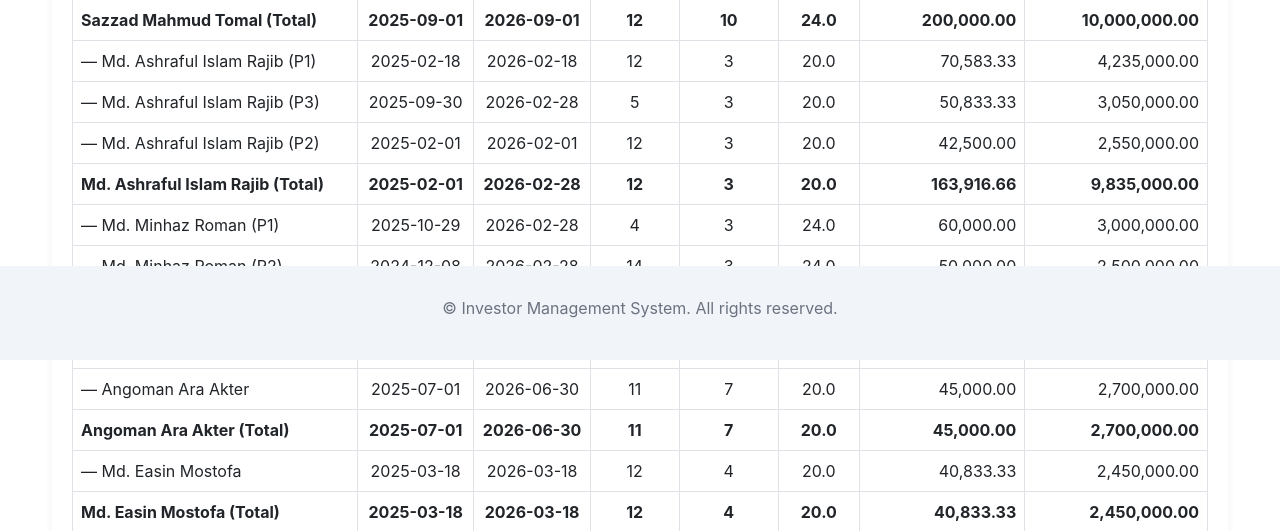
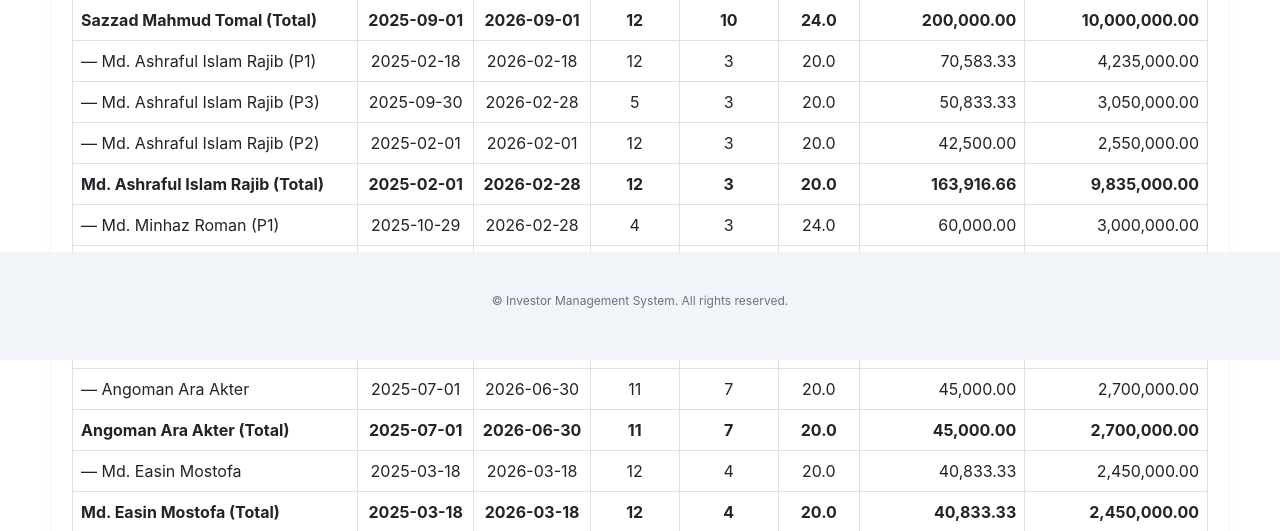
Before and after one commit to hasanshibly90/IMS-SISL, a Flask app: page / in a window 1280 px wide. Shown: the part 440-971 px from the top of the page. Run offline with Flask 3, Linux system fonts and the light colour scheme; a user stored in the database is signed in; data comes from the database, SQL or seed files in the repository; some libraries are stand-ins or nearby versions.

Commit message:
ims-sisl-v.1016

```diff
--- a/templates/task.html
+++ b/templates/task.html
@@ -63,11 +63,12 @@
     footer {
       background-color: #f1f5f9;
       color: #6b7280;
-      padding: 0;
+      text-align: center;
+      padding: 10px 0;
       position: fixed;
+      bottom: 0;
       width: 100%;
-      bottom: 0;
-      text-align: center;
+      font-size: 12px;
     }
     .container {
       margin-top: 30px;
```
